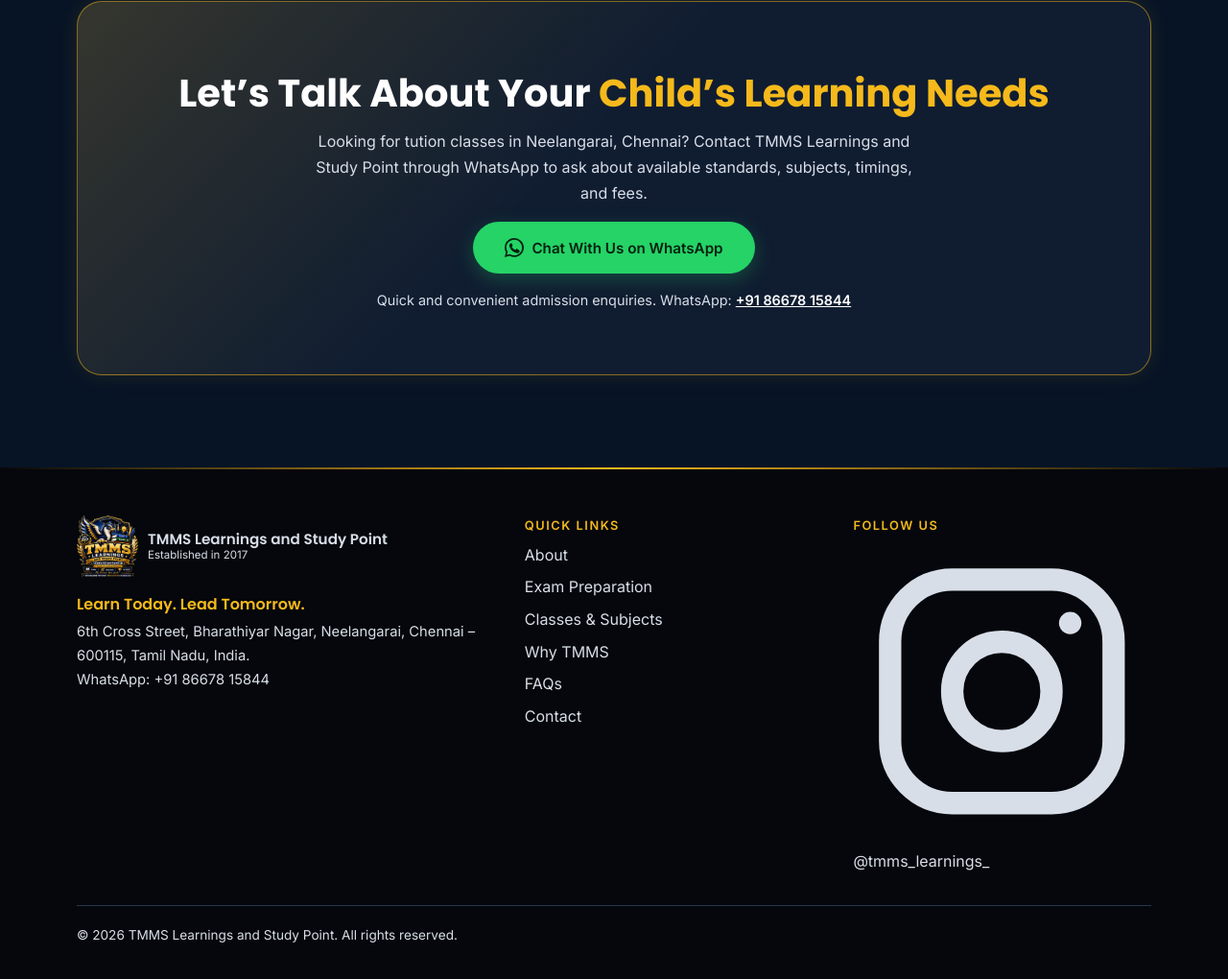
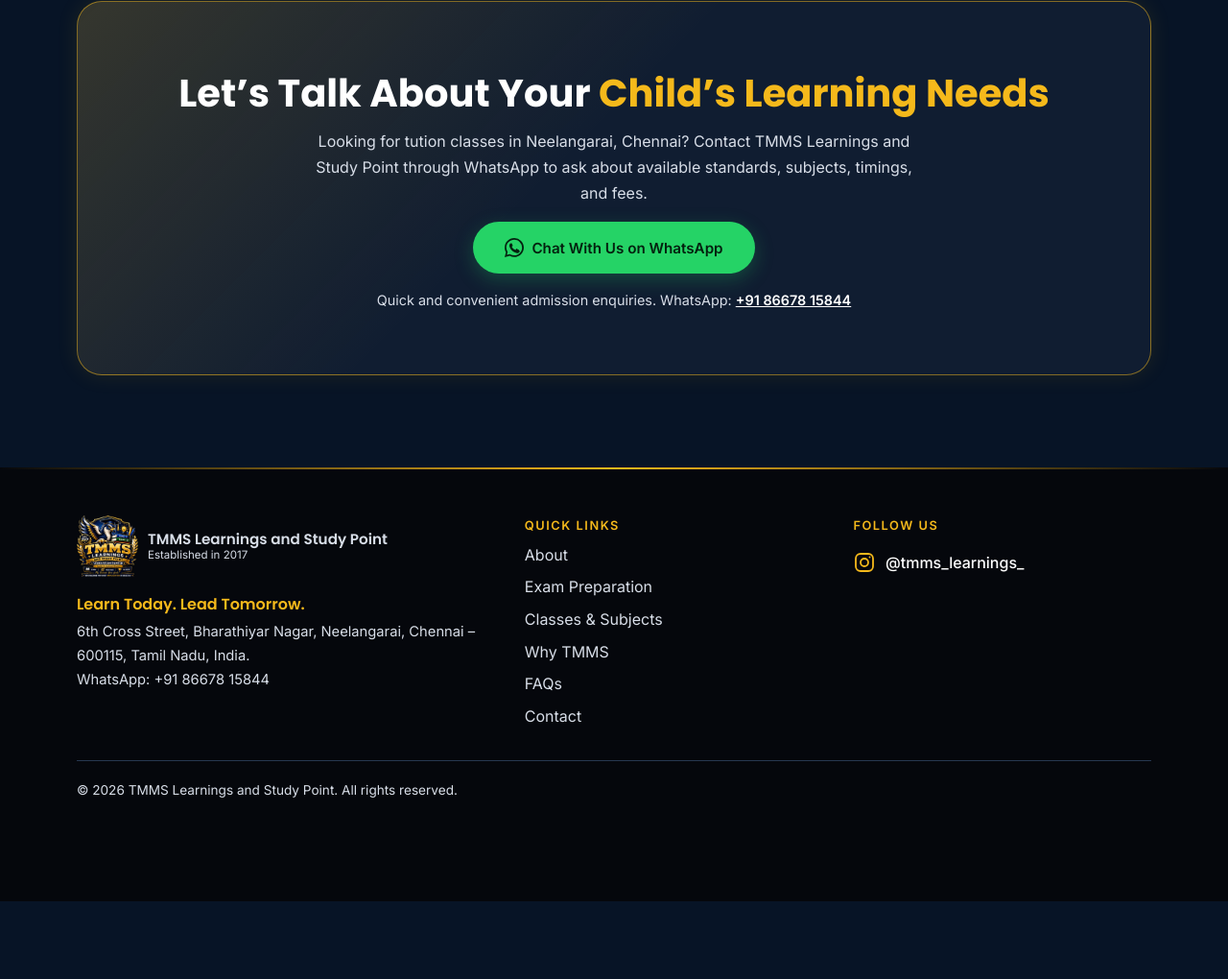
Before and after one commit to TamilarasiG3/TMMS-Website, a plain HTML site: page index.html in a window 1280 px wide. Shown: the part 9753-10773 px from the top of the page at 96% size. After the commit the page ends 10692 px from the top, so only its background shows below. Drawn offline with Linux system fonts and the light colour scheme; files whose address does not match are found by name.

Commit message:
Update styles.css

```diff
--- a/styles.css
+++ b/styles.css
@@ -188,6 +188,7 @@
 @media(min-width:1100px){.nav{margin-left:auto;gap:1.9rem}.right{display:none}}
 .nav a.active{color:var(--gold);border-color:var(--gold)}
 header .bar{max-width:none;padding-left:clamp(1rem,3vw,2.5rem);padding-right:clamp(1rem,3vw,2.5rem)}
+.ig{display:inline-flex;align-items:center;gap:.6rem;color:#fff;font-weight:500;padding:.5rem 0}.ig svg{width:24px;height:24px;color:var(--gold);flex:none}.ig:hover{color:var(--gold)}
 /* reveal */
 .rv{opacity:0;transform:translateY(18px);transition:opacity .6s,transform .6s}
 .rv.in{opacity:1;transform:none}
```
